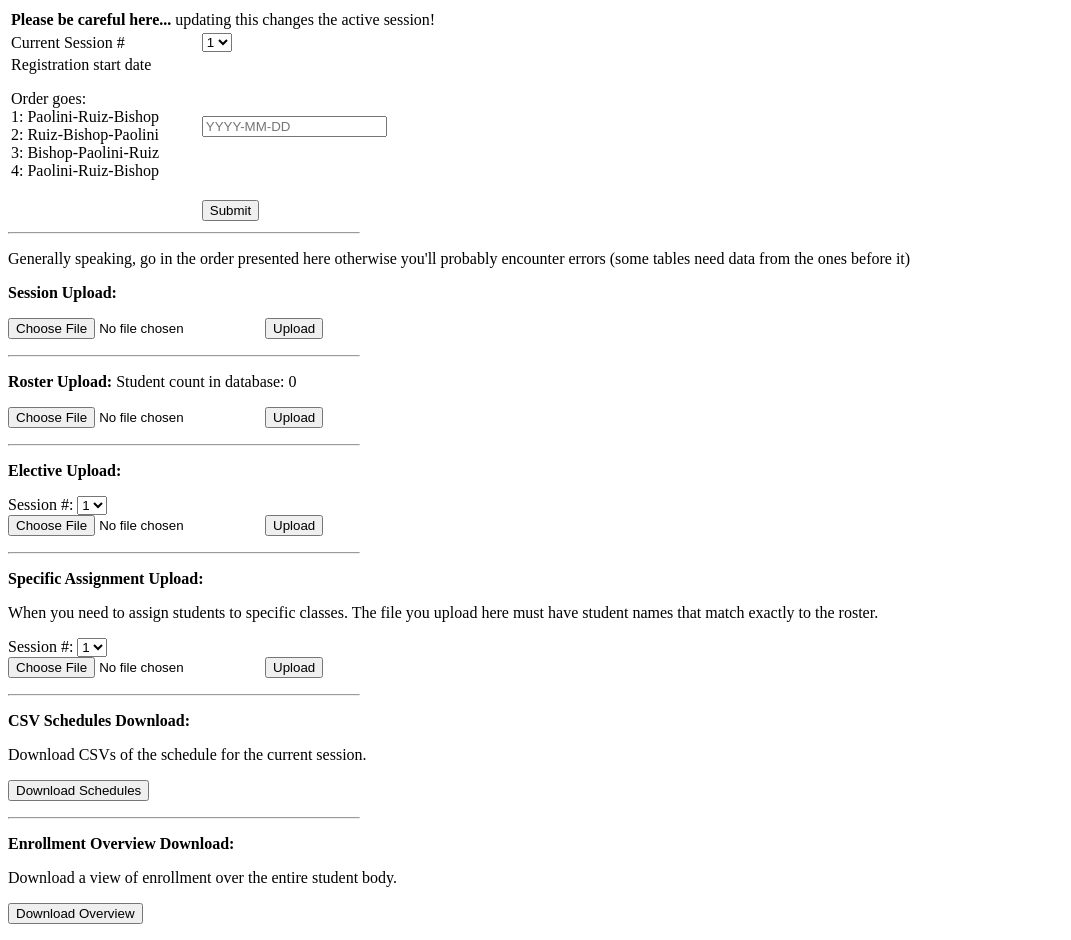
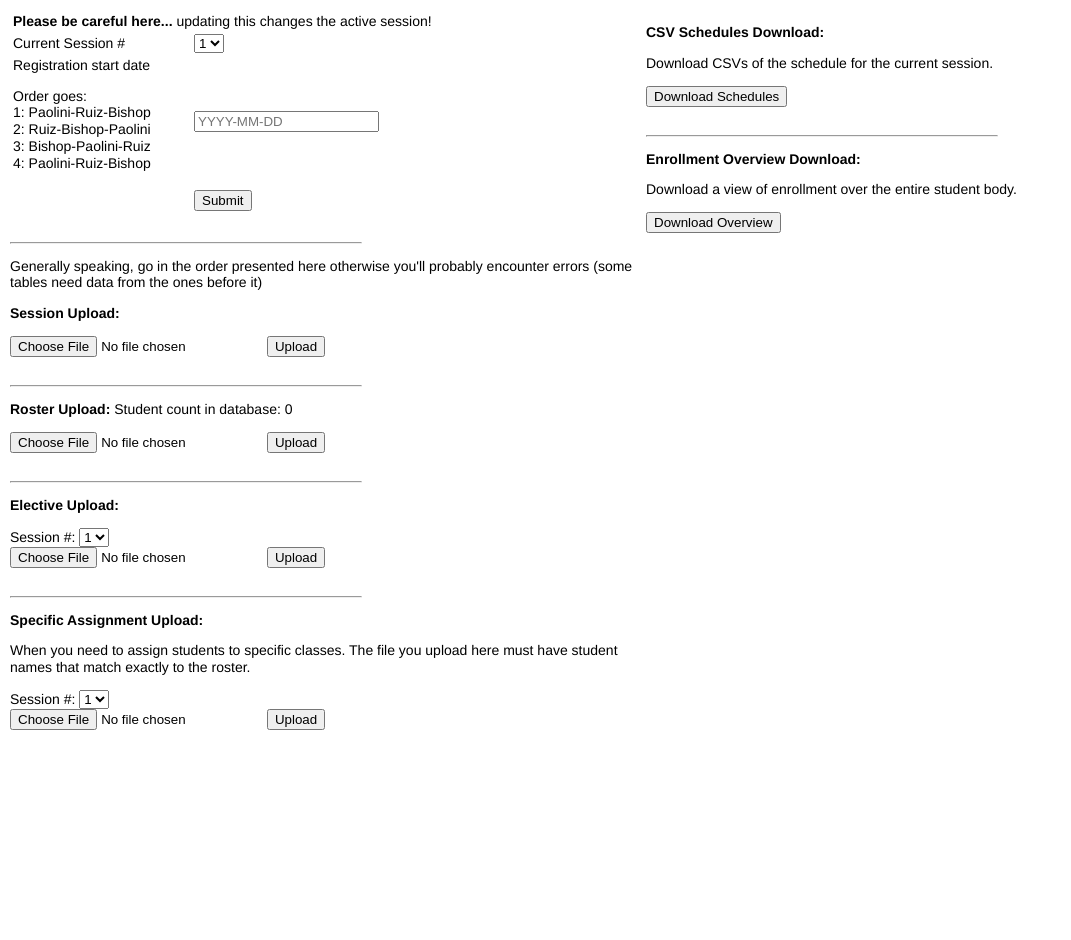
Before and after one commit to MyztikJenz/IndigoRegistrationApp, a Flask app: page /_admin_ in a window 1280 px wide. Shown: the whole page, without its empty margins (0-1071 px from the left). After the commit the page ends 730 px from the top, so only its background shows below. Run offline with Flask 3, Linux system fonts and the light colour scheme; data that the repository does not hold is empty.

Commit message:
prettied up the admin page a little

```diff
--- a/templates/admin.html
+++ b/templates/admin.html
@@ -1,6 +1,30 @@
 <!DOCTYPE html>
 <head>
+    <style>
+        body {
+            font: normal normal 14px/1.2 'Helvetica Neue', Arial, sans-serif;
+        }
 
+        .container {
+            display:flex;
+        }
+
+        .left_side {
+            width: 50%;
+            padding: 2px;
+        }
+
+        .right_side {
+            flex-grow: 1;
+            padding: 2px;
+        }
+
+        hr {
+            margin-left:0px;
+            margin-top: 28px;
+            max-width:350px;
+        }
+    </style>
 </head>
 <body>
 {% with messages = get_flashed_messages(with_categories=true) %}
@@ -12,6 +36,8 @@
         </ul>
     {% endif %}
 {% endwith %}
+<div class="container">
+    <div class="left_side">
         <form method=post enctype=multipart/form-data action="/_admin_">
         <input type="hidden" name="formID" value="startSession">
         <table>
@@ -107,7 +133,8 @@
                 <input type=submit value=Upload>
             </form>
         </p>
-<hr style="max-width:350px;margin-left:0px;">
+    </div>
+    <div class = "right_side">
         <p>
             <strong>CSV Schedules Download:</strong><p>
                 Download CSVs of the schedule for the current session.
@@ -125,5 +152,7 @@
                 <input type = "submit" value="Download Overview">
             </form>
         </p>
+    </div>
+</div>
 </body>
 </html>
```
Lines whose indentation alone changed are shown as unchanged.
